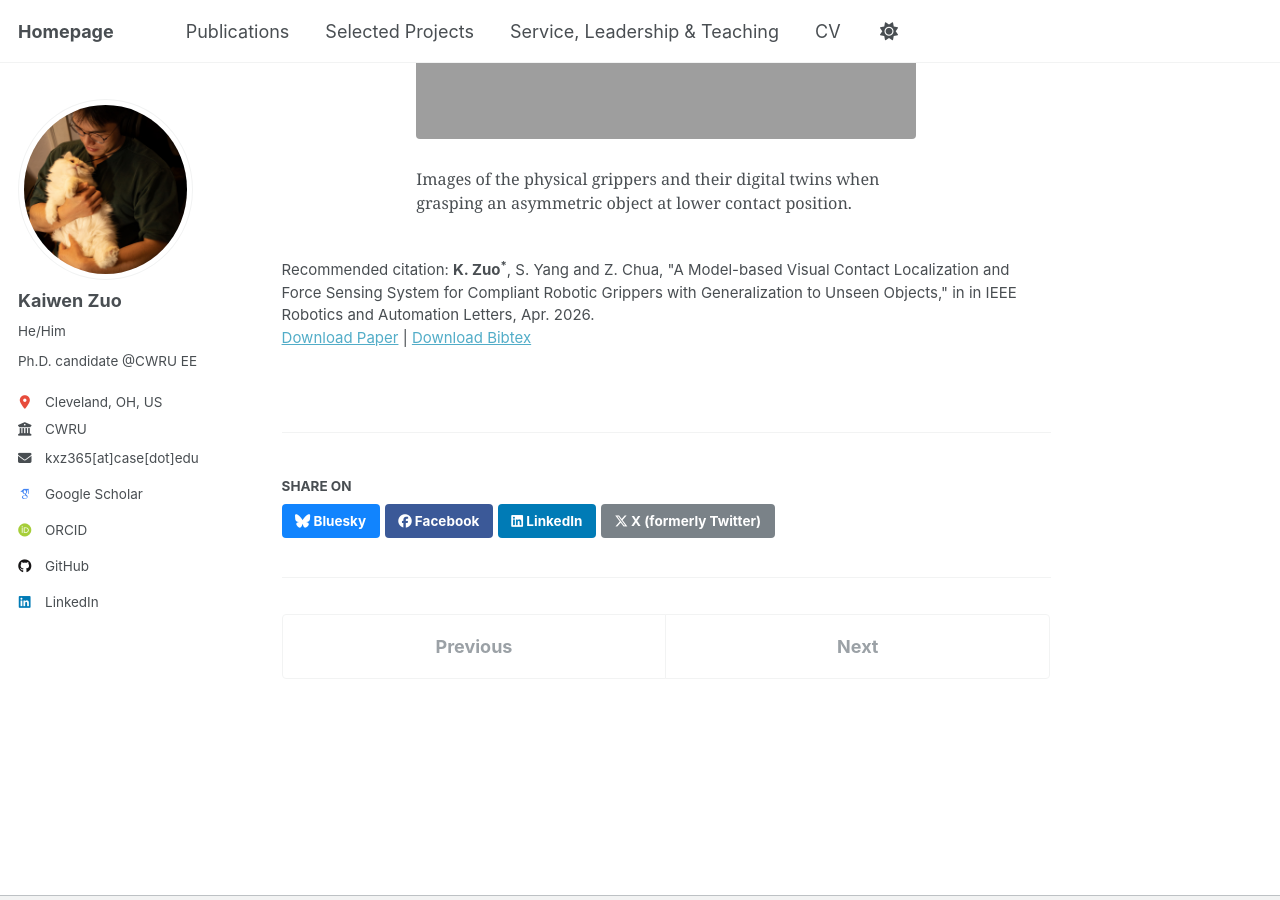
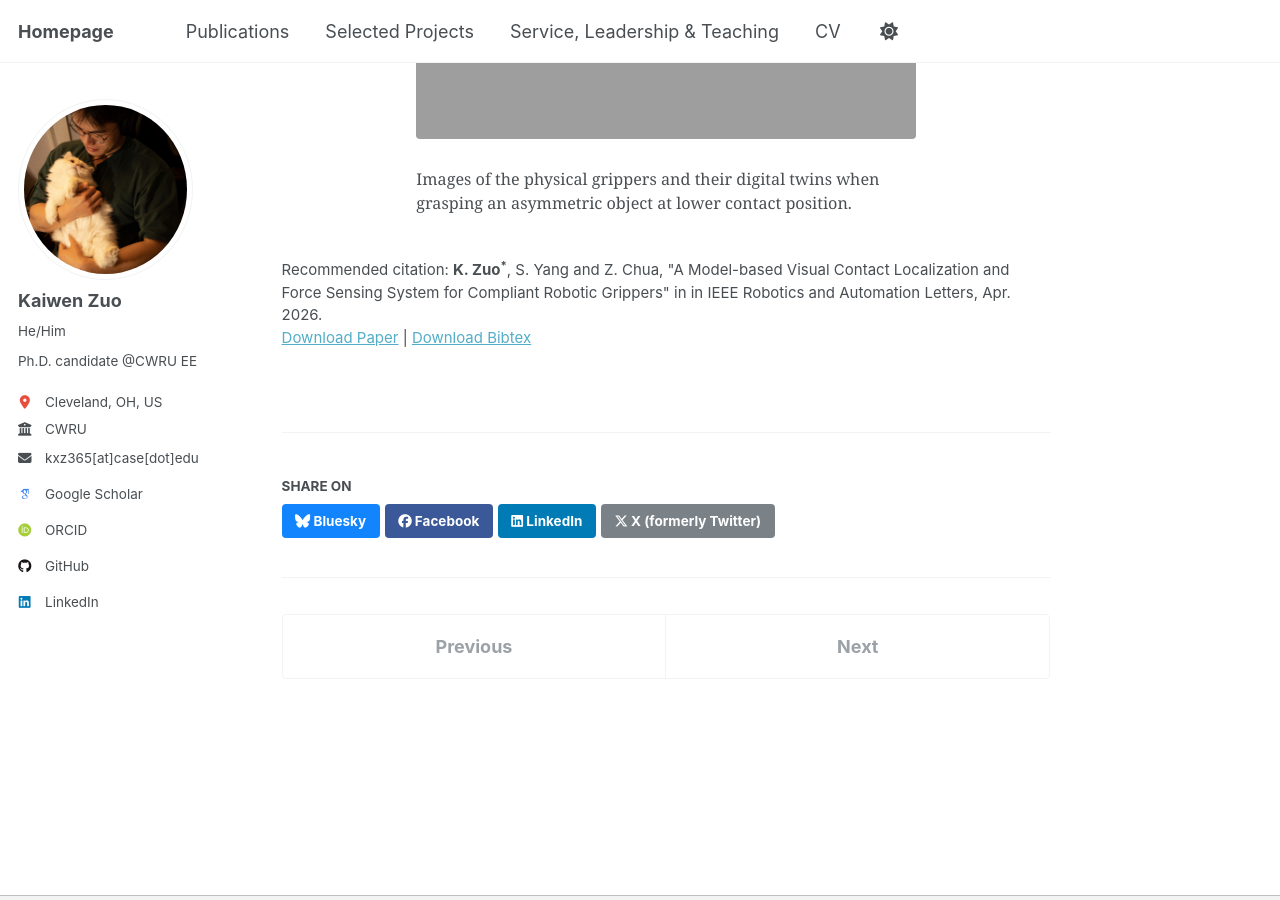
Before and after one commit to Cuberkk/Cuberkk.github.io, a Jekyll site: the page built from _publications/KZ_VBFE_RAL.md, in a window 1280 px wide and 900 px high, scrolled down 1019 px. Built offline with Jekyll 4.4.1, drawn with Linux system fonts in a browser that asks for light colours; some web fonts are replaced; a script that is not in the unit is left out.

Commit message:
update the citation of RAL2026

```diff
--- a/_publications/KZ_VBFE_RAL.md
+++ b/_publications/KZ_VBFE_RAL.md
@@ -9,7 +9,7 @@ date: 2026-01-01
 venue: 'IEEE Robotics and Automation Letters'
 paperurl: 'http://Cuberkk.github.io/files/KZ2026/April_2026_RA_L_Camera_based_force_estimation_final_version.pdf'
 bibtexurl: 'http://Cuberkk.github.io/files/KZ2026/KZ2026RAL.bib'
-citation: '<strong>K. Zuo<sup>*</sup></strong>, S. Yang and Z. Chua, "A Model-based Visual Contact Localization and Force Sensing System for Compliant Robotic Grippers with Generalization to Unseen Objects," in in IEEE Robotics and Automation Letters, Apr. 2026.'
+citation: '<strong>K. Zuo<sup>*</sup></strong>, S. Yang and Z. Chua, "A Model-based Visual Contact Localization and Force Sensing System for Compliant Robotic Grippers" in in IEEE Robotics and Automation Letters, Apr. 2026.'
 disable_link: True
 ---
 <p class="main_text">
```
Also changed, not shown: 1 other file.
